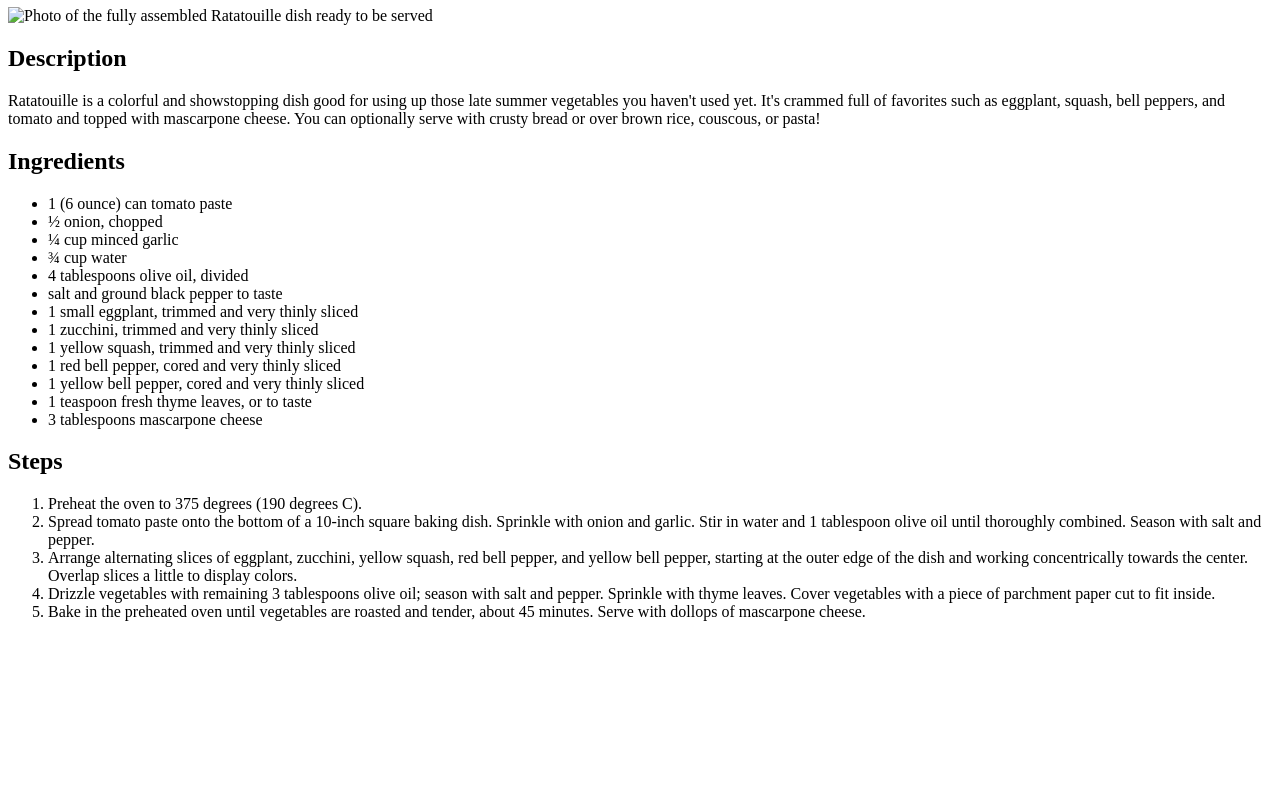
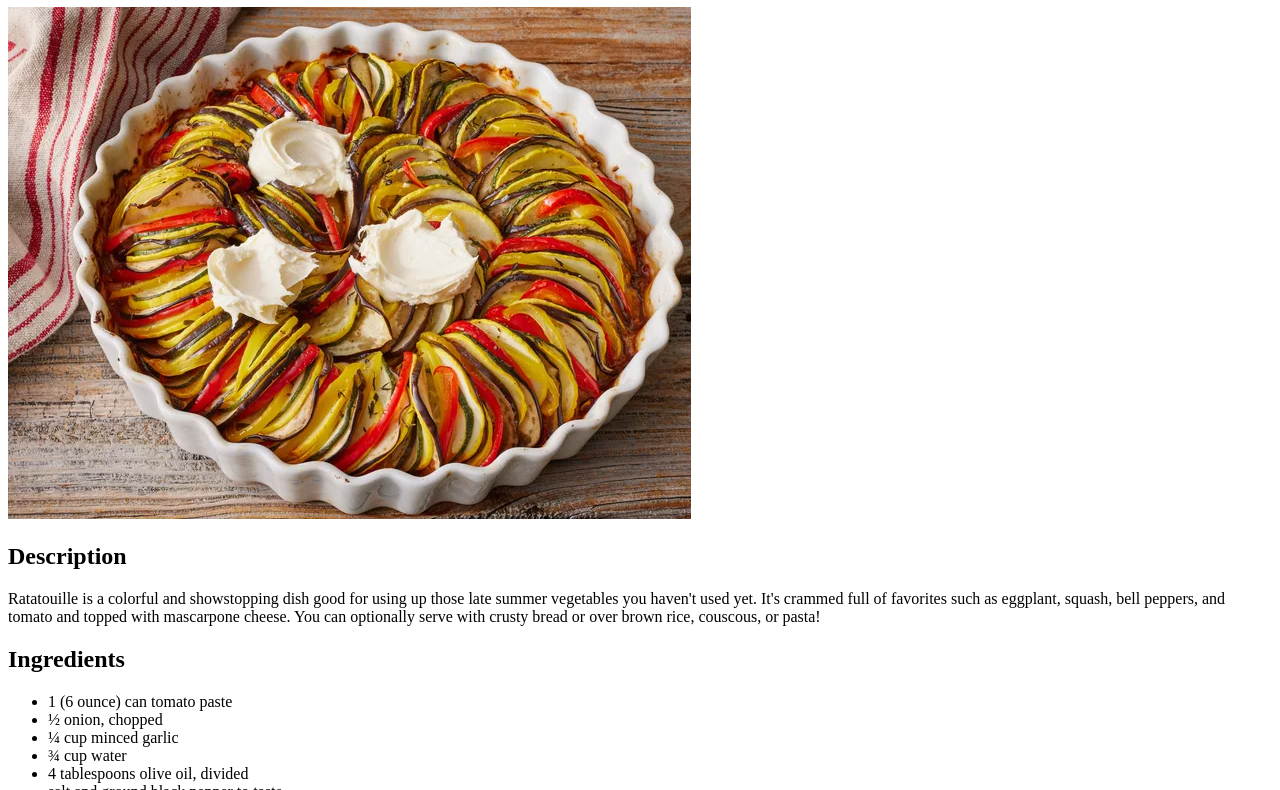
Before and after one commit to jiggyflyjoe/odin-recipes, a plain HTML site: page recipes/ratatouille.html in a window 1280 px wide. Shown: the part 73-863 px from the top of the page. Before the commit the page ends 800 px from the top, so only its background shows below. Drawn offline with Linux system fonts and the light colour scheme.

Commit message:
Fix broken ratatouille image

```diff
--- a/recipes/ratatouille.html
+++ b/recipes/ratatouille.html
@@ -6,7 +6,7 @@
 
         <body>
             <h1>Ratatouille Recipe</h1>
-            <img src="images/ratatouille.jpg" alt="Photo of the fully assembled Ratatouille dish ready to be served">
+            <img src="../images/ratatouille.jpg" alt="Photo of the fully assembled Ratatouille dish ready to be served">
 
             <h2>Description</h2>
             Ratatouille is a colorful and showstopping dish good for using up those late summer vegetables you haven't used yet. It's crammed full of favorites such as eggplant, squash, bell peppers, and tomato and topped with mascarpone cheese. You can optionally serve with crusty bread or over brown rice, couscous, or pasta!
```
